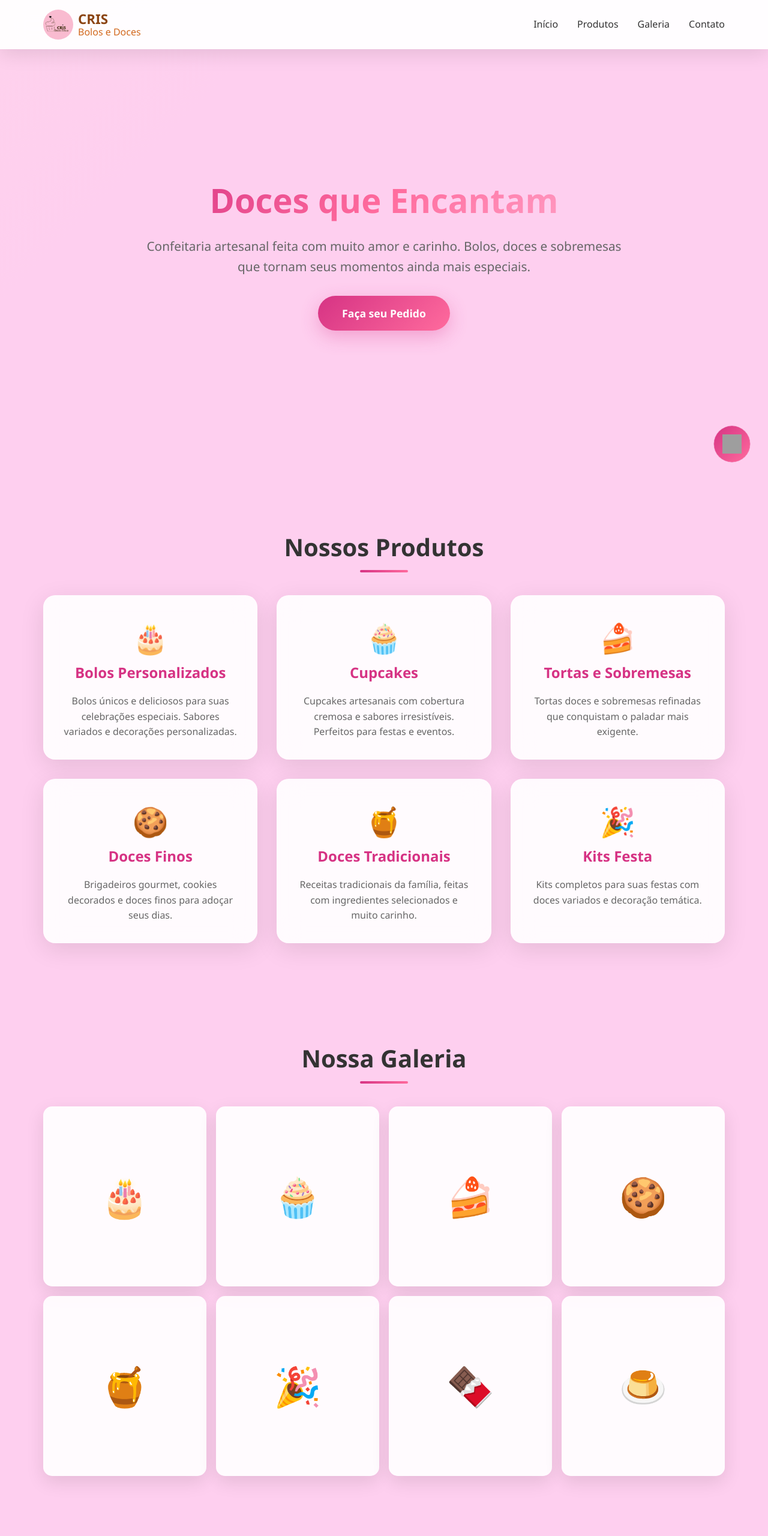
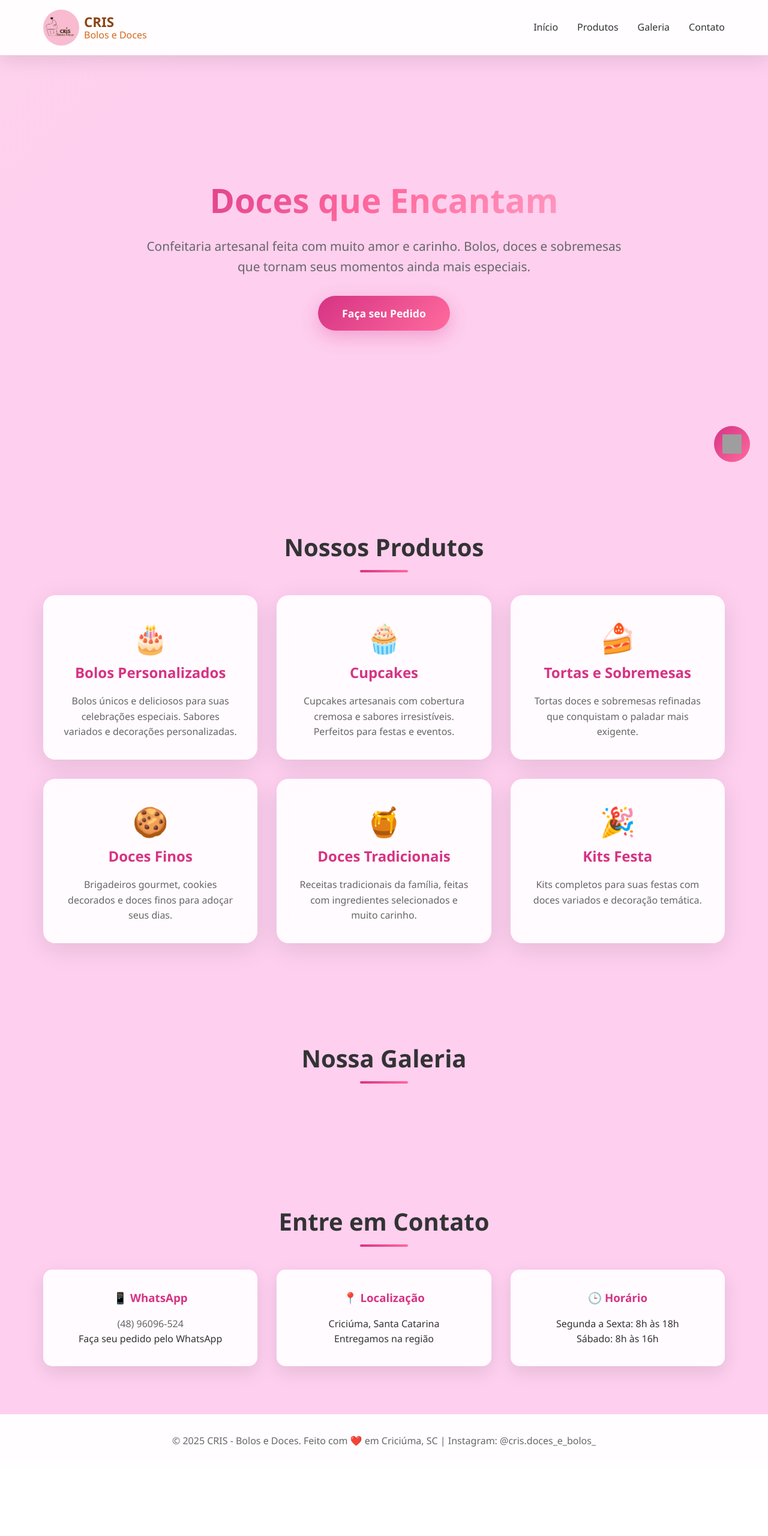
Before and after one commit to Gabriel-GDS-dev/Site-Cris-Doces-e-Bolos, a plain HTML site: page index.html in a window 1280 px wide. Shown: the top 2560 px of the page at 60% size. After the commit the page ends 2447 px from the top, so only its background shows below. Drawn offline with Linux system fonts and the light colour scheme; grey boxes are pictures that could not be loaded.

Commit message:
Modificação

```diff
--- a/css/style.css
+++ b/css/style.css
@@ -59,7 +59,7 @@ nav {
     display: flex;
     align-items: center;
     gap: 0.5rem;
-    font-size: 1.6rem;
+    font-size: 5rem;
     font-weight: bold;
     color: #8B4513;
     text-decoration: none;
@@ -71,8 +71,8 @@ nav {
 }
 
 .logo-icon {
-    width: 50px;
-    height: 50px;
+    width: 60px;
+    height: 60px;
     animation: bounce 2s infinite;
 }
 
--- a/index.html
+++ b/index.html
@@ -18,8 +18,8 @@
             <nav>
                 <a href="#" class="logo">
                     <span class="logo-icon">
-                        <img src="./img/logo.jpg" alt="Logo Cris Doces e Bolos"
-                            style="width: 50px; height: 50px; border-radius: 50%;">
+                        <img src="./img/logo.jpg" alt="Logo Cris Doces e Bolos" class="logo"
+                            style="width: 60px; height: 60px; border-radius: 50%;">
                         <!-- SVG decorativo removido pois não estava correto -->
                     </span>
                     <span class="logo-text">
@@ -94,14 +94,6 @@
         <section id="galeria" class="section">
             <h2 class="section-title">Nossa Galeria</h2>
             <div class="gallery-grid">
-                <figure class="gallery-item" aria-label="Bolo decorado">🎂</figure>
-                <figure class="gallery-item" aria-label="Cupcake">🧁</figure>
-                <figure class="gallery-item" aria-label="Torta">🍰</figure>
-                <figure class="gallery-item" aria-label="Cookie">🍪</figure>
-                <figure class="gallery-item" aria-label="Doce tradicional">🍯</figure>
-                <figure class="gallery-item" aria-label="Kit festa">🎉</figure>
-                <figure class="gallery-item" aria-label="Chocolate">🍫</figure>
-                <figure class="gallery-item" aria-label="Pudim">🍮</figure>
             </div>
         </section>
 
```
